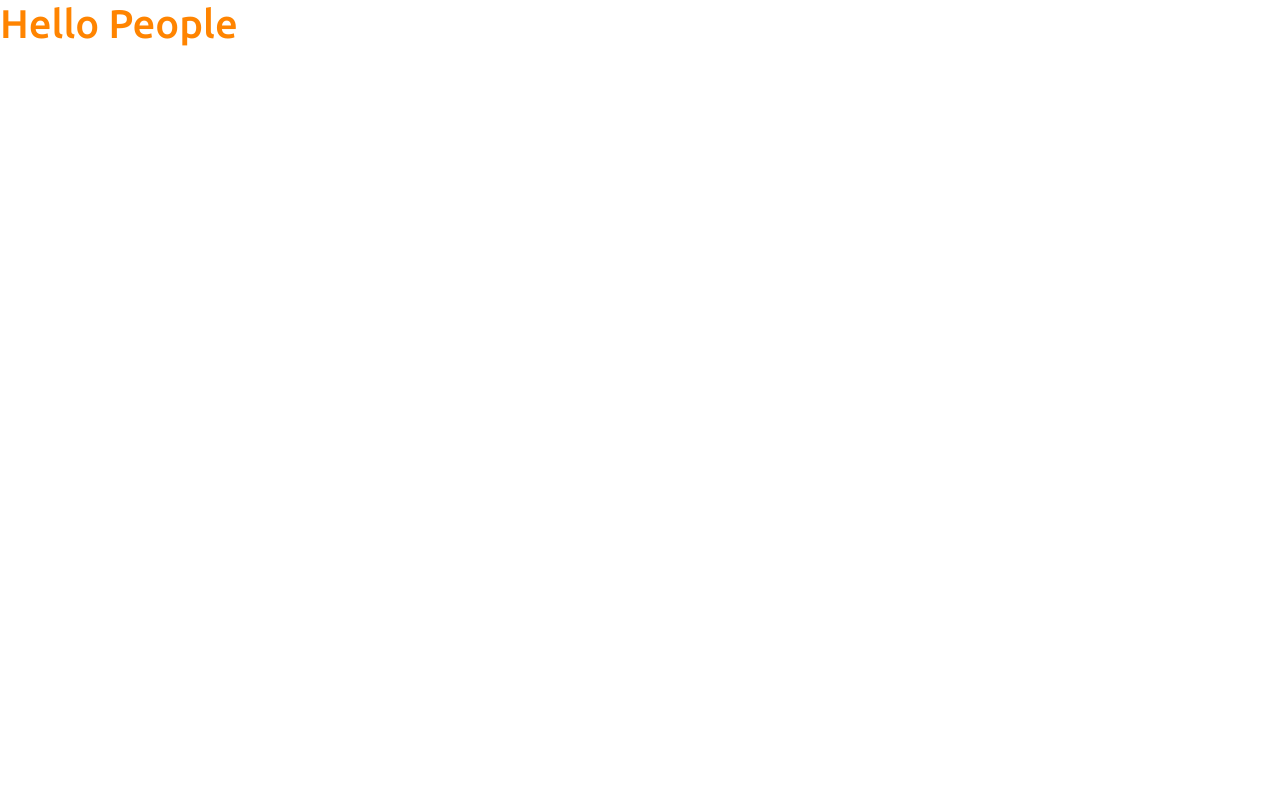
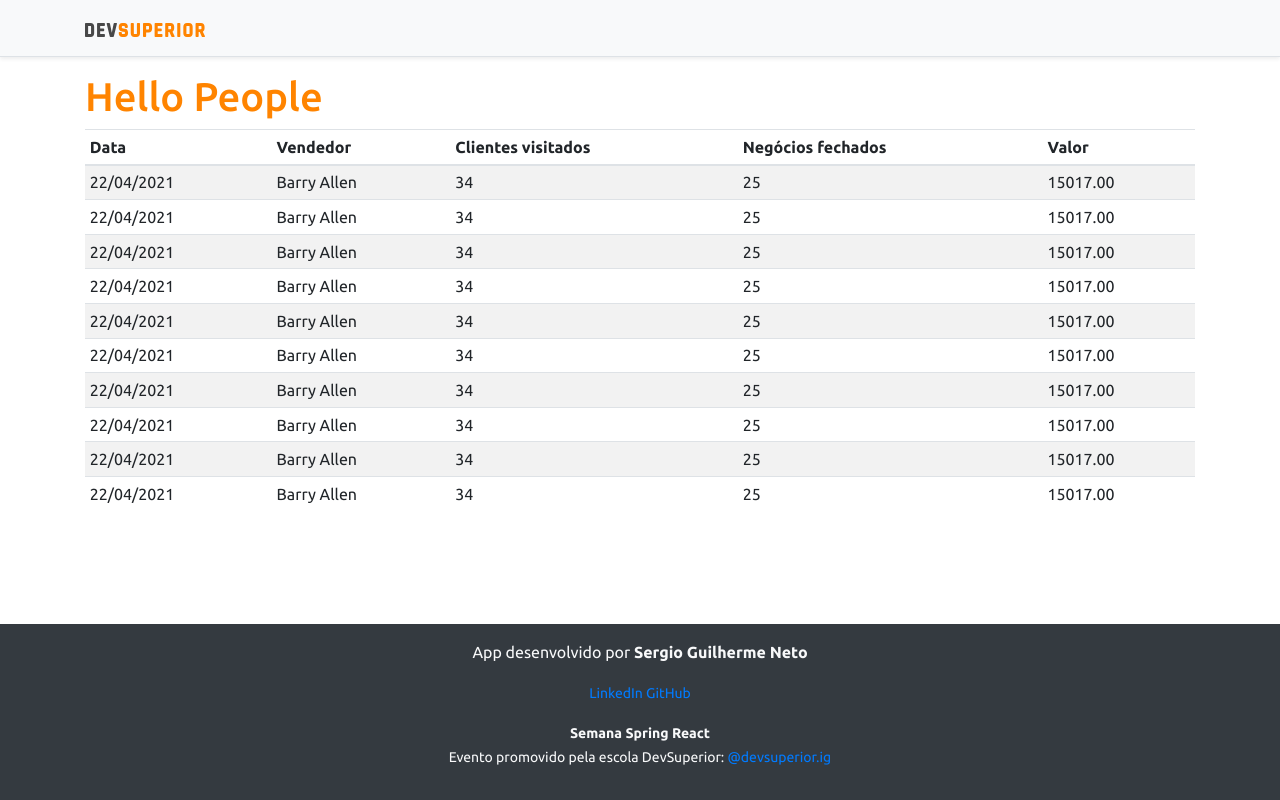
Before and after one commit to sergioneto12/Dashboard_Spring-SDS3, a React (Create React App) app in the folder frontend/: page / in a window 1280 px wide. Built offline with nearby package versions, Linux system fonts and the light colour scheme.

Commit message:
Basic static components

```diff
--- a/frontend/src/App.tsx
+++ b/frontend/src/App.tsx
@@ -1,10 +1,20 @@
+import Datatable from 'components/DataTable/Index';
+import Footer from 'components/Footer/Footer';
+import NavBar from 'components/NavBar/Navbar';
 import React from 'react';
 
 function App() {
   return (
-    <div >
-      <h1 className="text-primary">Hello People</h1>
-    </div>
+    <>
+      <NavBar />
+      <div className="container">
+        <h1 className="text-primary">Hello People</h1>
+
+        <Datatable/>
+      </div>
+
+      <Footer/>
+    </>
   );
 }
 
--- /dev/null
+++ b/frontend/src/components/DataTable/Index.tsx
@@ -0,0 +1,89 @@
+export default function Datatable() {
+    return (
+        <div className="table-responsive">
+            <table className="table table-striped table-sm">
+                <thead>
+                    <tr>
+                        <th>Data</th>
+                        <th>Vendedor</th>
+                        <th>Clientes visitados</th>
+                        <th>Negócios fechados</th>
+                        <th>Valor</th>
+                    </tr>
+                </thead>
+                <tbody>
+                    <tr>
+                        <td>22/04/2021</td>
+                        <td>Barry Allen</td>
+                        <td>34</td>
+                        <td>25</td>
+                        <td>15017.00</td>
+                    </tr>
+                    <tr>
+                        <td>22/04/2021</td>
+                        <td>Barry Allen</td>
+                        <td>34</td>
+                        <td>25</td>
+                        <td>15017.00</td>
+                    </tr>
+                    <tr>
+                        <td>22/04/2021</td>
+                        <td>Barry Allen</td>
+                        <td>34</td>
+                        <td>25</td>
+                        <td>15017.00</td>
+                    </tr>
+                    <tr>
+                        <td>22/04/2021</td>
+                        <td>Barry Allen</td>
+                        <td>34</td>
+                        <td>25</td>
+                        <td>15017.00</td>
+                    </tr>
+                    <tr>
+                        <td>22/04/2021</td>
+                        <td>Barry Allen</td>
+                        <td>34</td>
+                        <td>25</td>
+                        <td>15017.00</td>
+                    </tr>
+                    <tr>
+                        <td>22/04/2021</td>
+                        <td>Barry Allen</td>
+                        <td>34</td>
+                        <td>25</td>
+                        <td>15017.00</td>
+                    </tr>
+                    <tr>
+                        <td>22/04/2021</td>
+                        <td>Barry Allen</td>
+                        <td>34</td>
+                        <td>25</td>
+                        <td>15017.00</td>
+                    </tr>
+                    <tr>
+                        <td>22/04/2021</td>
+                        <td>Barry Allen</td>
+                        <td>34</td>
+                        <td>25</td>
+                        <td>15017.00</td>
+                    </tr>
+                    <tr>
+                        <td>22/04/2021</td>
+                        <td>Barry Allen</td>
+                        <td>34</td>
+                        <td>25</td>
+                        <td>15017.00</td>
+                    </tr>
+                    <tr>
+                        <td>22/04/2021</td>
+                        <td>Barry Allen</td>
+                        <td>34</td>
+                        <td>25</td>
+                        <td>15017.00</td>
+                    </tr>
+                </tbody>
+            </table>
+        </div>
+    )
+};
--- /dev/null
+++ b/frontend/src/components/Footer/Footer.tsx
@@ -0,0 +1,17 @@
+export default function Footer() {
+    return (
+        <footer className="footer mt-auto py-3 bg-dark">
+            <div className="container">
+                <p className="text-light">App desenvolvido por <strong>Sergio Guilherme Neto</strong></p>
+                <p>
+                    <small>
+                    <a href="https://www.linkedin.com/in/sergioguilhermeneto/" target="_blank" rel="noreferrer">LinkedIn   </a>
+                    <a href="https://github.com/sergioneto12" target="_blank" rel="noreferrer">GitHub</a>
+                    </small>
+                </p>
+                <p className="text-light"><small><strong>Semana Spring React</strong><br/>
+                Evento promovido pela escola DevSuperior: <a href="https://instagram.com/devsuperior.ig" target="_blank" rel="noreferrer">@devsuperior.ig</a></small></p>
+            </div>
+        </footer>
+    )
+};
--- /dev/null
+++ b/frontend/src/components/NavBar/Navbar.tsx
@@ -0,0 +1,13 @@
+import ImgDsDark from '../../assets/img/ds-dark.svg';
+
+export default function NavBar() {
+    return (
+        <div className="d-flex flex-column flex-md-row align-items-center p-3 px-md-4 mb-3 bg-light border-bottom shadow-sm">
+            <div className="container">
+                <nav className="my-2 my-md-0 mr-md-3">
+                <img src={ImgDsDark} alt="DevSuperior" width="120" />
+                </nav>
+            </div>
+        </div>
+    )
+}
```
Also changed, not shown: frontend/src/assets/img/ds-dark.svg (added).
